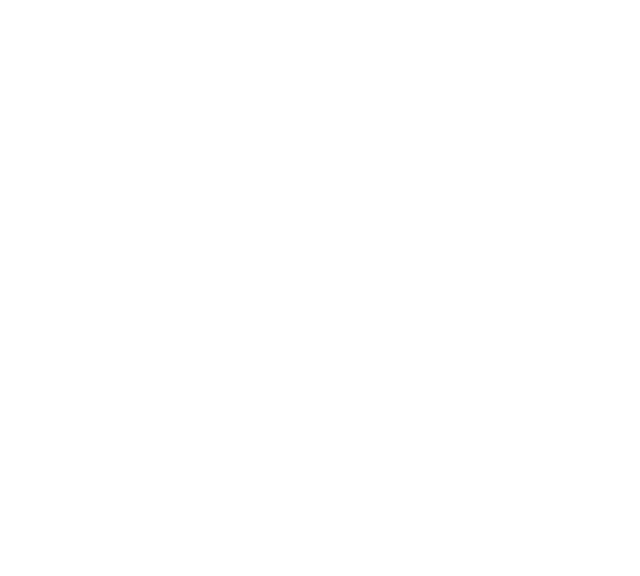
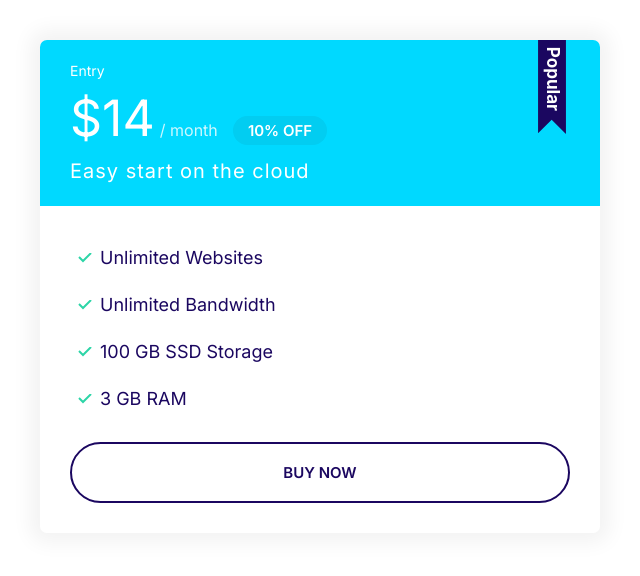
Before and after one commit to codeyourwings/Moshify2, a plain HTML site: page index.html in a window 1280 px wide. Shown: the whole page, without its empty margins (0-640 px from the left). Drawn offline with Linux system fonts and the light colour scheme.

Commit message:
Built plan component with popular badge.

```diff
--- a/css/styles.css
+++ b/css/styles.css
@@ -118,6 +118,7 @@ a {
 
 .badge--small {
     font-size: 1.6rem;
+    padding: 0.5rem 1.5rem;
 }
 
 @media screen and (min-width: 1024px) {
@@ -301,3 +302,65 @@ a {
     background: var(--color-secondary);
     color: #fff;
 }
+
+.card--secondary .badge--secondary {
+    background: #02cdf1;
+}
+
+/* Plans */
+
+.plan__name {
+    color: #fff;
+    margin: 0;
+    font-weight: 500;
+    font-size: 2.4rem;
+}
+
+.plan__price {
+    font-size: 6rem;
+}
+
+.plan__billing-cycle {
+    font-size: 2.4rem;
+    font-weight: 300;
+    opacity: 0.8;
+    margin-right: 1rem;
+}
+
+.plan__description {
+    font-size: 2rem;
+    font-weight: 300;
+    letter-spacing: 1px;
+    display: block;
+}
+
+.plan .list__item {
+    margin-bottom: 2rem;
+}
+
+.plan--popular .card__header {
+    position: relative;
+}
+
+.plan--popular .card__header::before {
+    content: url(/images/popular.svg);
+    width: 40px;
+    display: inline-block;
+    position: absolute;
+    top: -6px;
+    right: 5%;
+}
+
+@media screen and (min-width: 1024px) {
+    .plan__name {
+        font-size: 1.4rem;
+    }
+
+    .plan__price {
+        font-size: 5rem;
+    }
+
+    .plan__billing-cycle {
+        font-size: 1.6rem;
+    }
+}
--- a/index.html
+++ b/index.html
@@ -12,6 +12,27 @@
     <link rel="stylesheet" href="css/styles.css">
 </head>
 <body>
-
+    <div style="width: 50%; padding: 4rem;">
+        <div class="plan plan--popular">
+            <div class="card card--secondary">
+                <header class="card__header">
+                    <h3 class="plan__name">Entry</h3>
+                    <span class="plan__price">$14</span>
+                    <span class="plan__billing-cycle">/ month</span>
+                    <span class="badge badge--secondary badge--small">10% OFF</span>
+                    <span class="plan__description">Easy start on the cloud</span>
+                </header>
+                <div class="card__body">
+                    <ul class="list list--tick">
+                        <li class="list__item">Unlimited Websites</li>
+                        <li class="list__item">Unlimited Bandwidth</li>
+                        <li class="list__item">100 GB SSD Storage</li>
+                        <li class="list__item">3 GB RAM</li>
+                    </ul>
+                    <button class="btn btn--outline btn--block">Buy Now</button>
+                </div>
+            </div>
+        </div>
+    </div>
 </body>
 </html>
```
Also changed, not shown: components/plan.html (added, +20 -0 lines), images/popular.svg (added).
